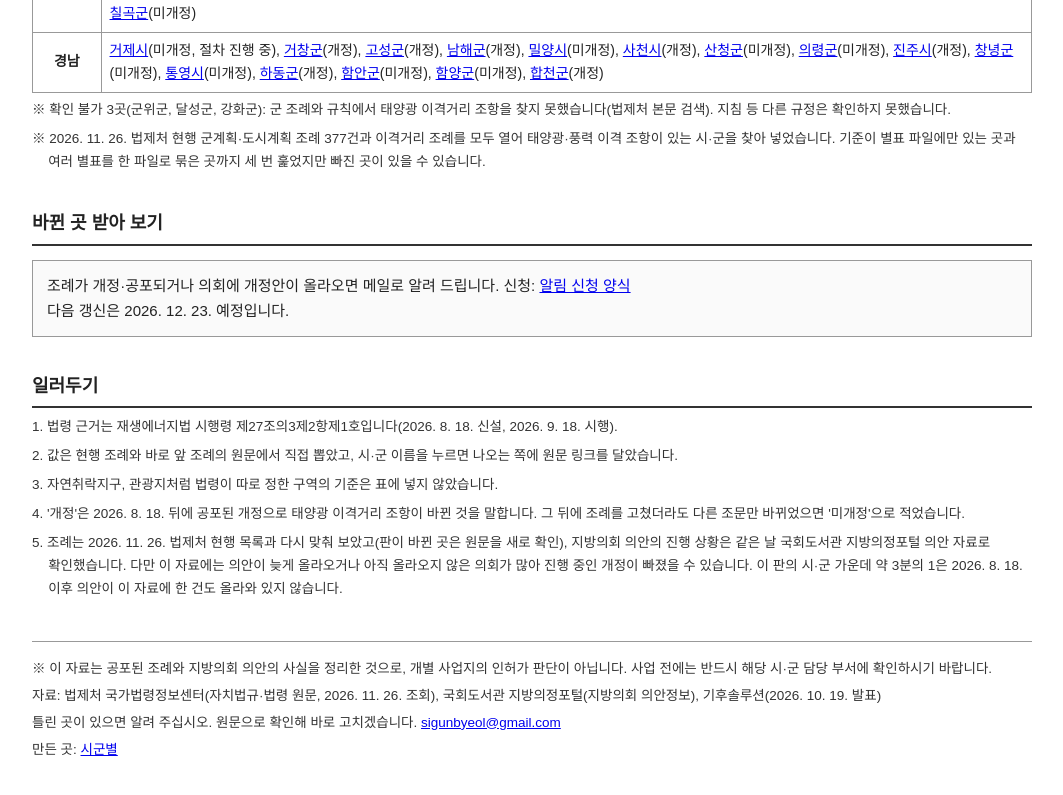
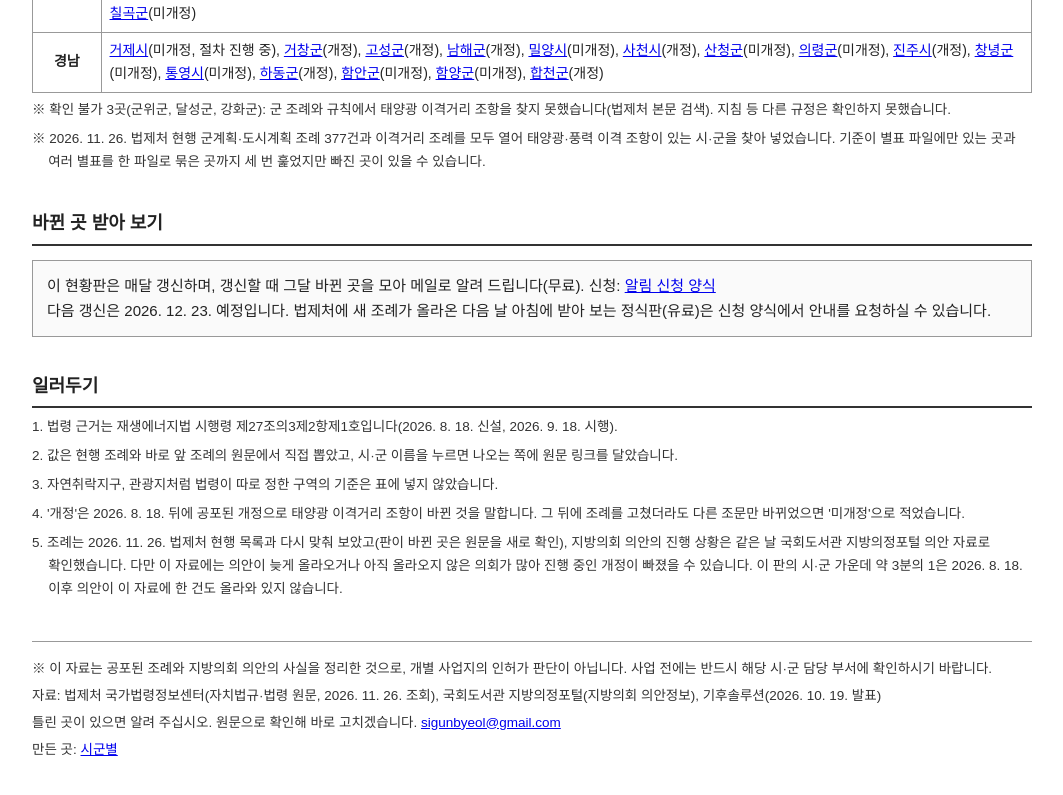
Before and after one commit to Sigunbyeol/sigunbyeol.github.io, a plain HTML site: page solar/index.html in a window 1280 px wide. Shown: the part 5436-6231 px from the top of the page, without its empty margins (108-1171 px from the left). Drawn offline with Linux system fonts and the light colour scheme.

Commit message:
받아 보기 안내: 무료 알림은 매달 갱신 때 모아서 · 정식판 안내는 신청 양식에서
Co-Authored-By: Claude Fable 5.2 <noreply@anthropic.com>
Claude-Session: https://claude.ai/code/session_013jpsvvfEyBLxpwKBase1TH

```diff
--- a/solar/index.html
+++ b/solar/index.html
@@ -186,7 +186,7 @@ table.kv td { text-align: left; }
 <p class="note">※ 확인 불가 3곳(군위군, 달성군, 강화군): 군 조례와 규칙에서 태양광 이격거리 조항을 찾지 못했습니다(법제처 본문 검색). 지침 등 다른 규정은 확인하지 못했습니다.</p>
 <p class="note">※ 2026. 11. 26. 법제처 현행 군계획·도시계획 조례 377건과 이격거리 조례를 모두 열어 태양광·풍력 이격 조항이 있는 시·군을 찾아 넣었습니다. 기준이 별표 파일에만 있는 곳과 여러 별표를 한 파일로 묶은 곳까지 세 번 훑었지만 빠진 곳이 있을 수 있습니다.</p>
 <h2>바뀐 곳 받아 보기</h2>
-<div class="get">조례가 개정·공포되거나 의회에 개정안이 올라오면 메일로 알려 드립니다. 신청: <a href="https://docs.google.com/forms/d/e/1FAIpQLSd8qy9kNC6EygrDvC4BX_D1xiPW-EUq4mXd2yLbV35A6wjqzg/viewform">알림 신청 양식</a><br>다음 갱신은 2026. 12. 23. 예정입니다.</div>
+<div class="get">이 현황판은 매달 갱신하며, 갱신할 때 그달 바뀐 곳을 모아 메일로 알려 드립니다(무료). 신청: <a href="https://docs.google.com/forms/d/e/1FAIpQLSd8qy9kNC6EygrDvC4BX_D1xiPW-EUq4mXd2yLbV35A6wjqzg/viewform">알림 신청 양식</a><br>다음 갱신은 2026. 12. 23. 예정입니다. 법제처에 새 조례가 올라온 다음 날 아침에 받아 보는 정식판(유료)은 신청 양식에서 안내를 요청하실 수 있습니다.</div>
 <h2>일러두기</h2>
 <p class="note">1. 법령 근거는 재생에너지법 시행령 제27조의3제2항제1호입니다(2026. 8. 18. 신설, 2026. 9. 18. 시행).</p>
 <p class="note">2. 값은 현행 조례와 바로 앞 조례의 원문에서 직접 뽑았고, 시·군 이름을 누르면 나오는 쪽에 원문 링크를 달았습니다.</p>
```
